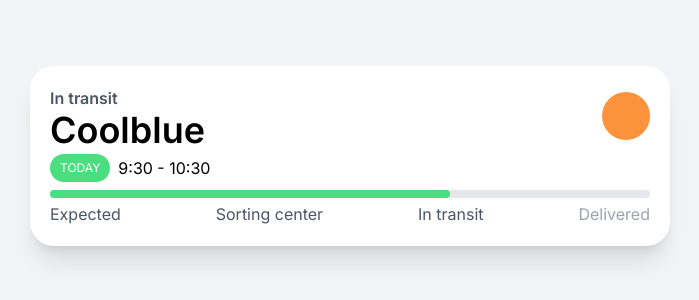
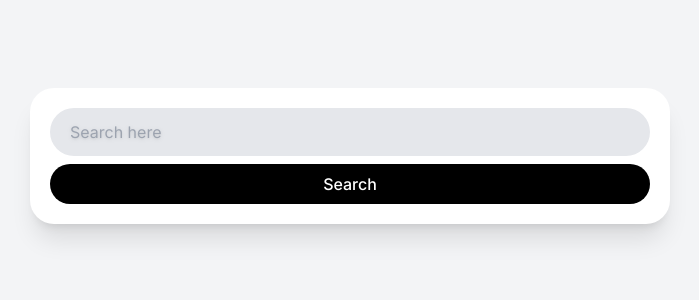
Before and after one commit to jasongoose/carrot-market-reloaded, a Next.js app: page /tailwind in a window 1280 px wide. Shown: the part 244-544 px from the top of the page, without its empty margins (290-989 px from the left). Built offline with nearby package versions, Linux system fonts and the light colour scheme.

Commit message:
SearchInput 컴포넌트 생성
- ring class를 적용
- tailwind에는 css variable에 값을 지정하는 class와 그 변수를 이용하여 동적으로 스타일을 정의하는 class가 있음😳

```diff
--- a/app/tailwind/page.tsx
+++ b/app/tailwind/page.tsx
@@ -1,9 +1,11 @@
 import Card from "@/components/card";
+import SearchInput from "@/components/search-input";
 
 export default function Page() {
   return (
     <main className="flex items-center justify-center h-screen p-5 bg-gray-100 dark:bg-gray-700">
-       <Card />
+       {/* <Card /> */}
+       <SearchInput />
     </main>
   )
 }
--- /dev/null
+++ b/components/search-input.tsx
@@ -0,0 +1,10 @@
+export default function SearchInput() {
+  return (
+    <article className="w-full max-w-screen-sm">
+      <section className="flex flex-col gap-2 p-5 bg-white shadow-xl rounded-3xl dark:bg-gray-600">
+        <input className="w-full h-12 pl-5 transition-shadow bg-gray-200 rounded-full outline-none ring ring-transparent focus:ring-orange-500 focus:ring-offset-2 placeholder:drop-shadow" type="text" placeholder="Search here"/>
+        <button className="py-2 font-medium text-white transition-transform bg-black rounded-full outline-none active:scale-90 focus:scale-90">Search</button>
+      </section>
+    </article>
+  )
+}
```
